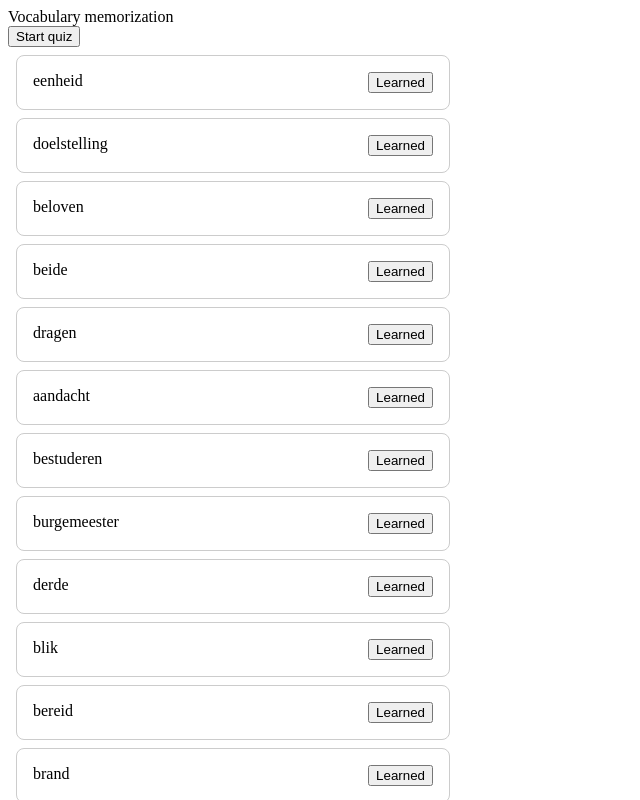
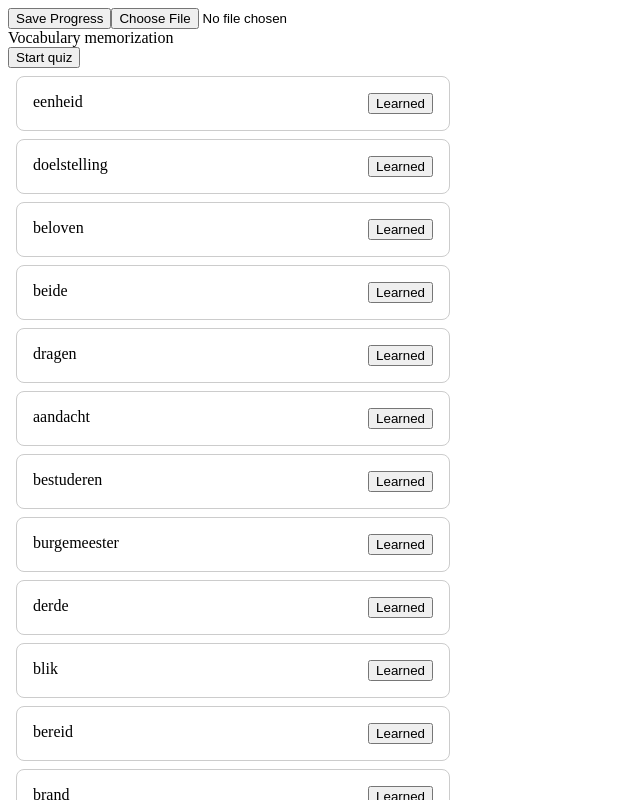
Before and after one commit to XoDeR/VocMemo, a React (Create React App) app: page / in a window 1280 px wide. Shown: the top 800 px of the page, without its empty margins (0-640 px from the left). Built offline with nearby package versions, Linux system fonts and the light colour scheme.

Commit message:
Save/ Load progress using external file

```diff
--- a/src/App.js
+++ b/src/App.js
@@ -27,8 +27,29 @@ function App() {
     // ]);
   }, []);
 
+  const handleSaveProgress = () => {
+    const learnedWords = localStorage.getItem("learnedWords");
+    const blob = new Blob([learnedWords], { type: "application/json" });
+    const url = URL.createObjectURL(blob);
+    const link = document.createElement("a");
+    link.href = url;
+    link.download = "learnedWords.json";
+    link.click();
+  };
+
+  const handleFileChange = (event) => {
+    const file = event.target.files[0];
+    const reader = new FileReader();
+    reader.onload = () => {
+      localStorage.setItem("learnedWords", reader.result);
+    };
+    reader.readAsText(file);
+  };
+
   return (
     <div>
+      <button onClick={handleSaveProgress}>Save Progress</button>
+      <input type="file" onChange={handleFileChange} />
       <header>Vocabulary memorization</header>
       <Flashcards vocabulary={vocabulary} />
     </div>
```
